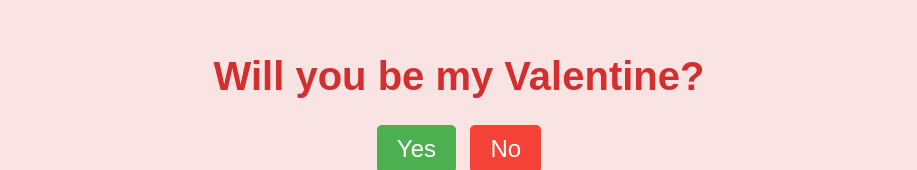
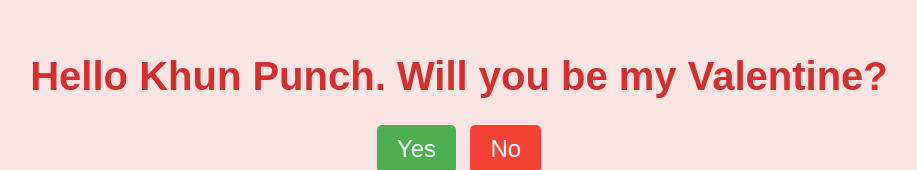
Before and after one commit to Pongpolaem/valentine, a plain HTML site: page index.html in a window 1280 px wide. Shown: the part 138-308 px from the top of the page, without its empty margins (181-1098 px from the left). Drawn offline with Linux system fonts and the light colour scheme.

Commit message:
Update index.html

```diff
--- a/index.html
+++ b/index.html
@@ -8,7 +8,7 @@
 </head>
 <body>
     <div class="container">
-        <h1>Will you be my Valentine?</h1>
+        <h1>Hello Khun Punch. Will you be my Valentine?</h1>
         <div class="buttons">
             <button class="yes-button" onclick="handleYesClick()">Yes</button>
             <button class="no-button" onclick="handleNoClick()">No</button>
```
